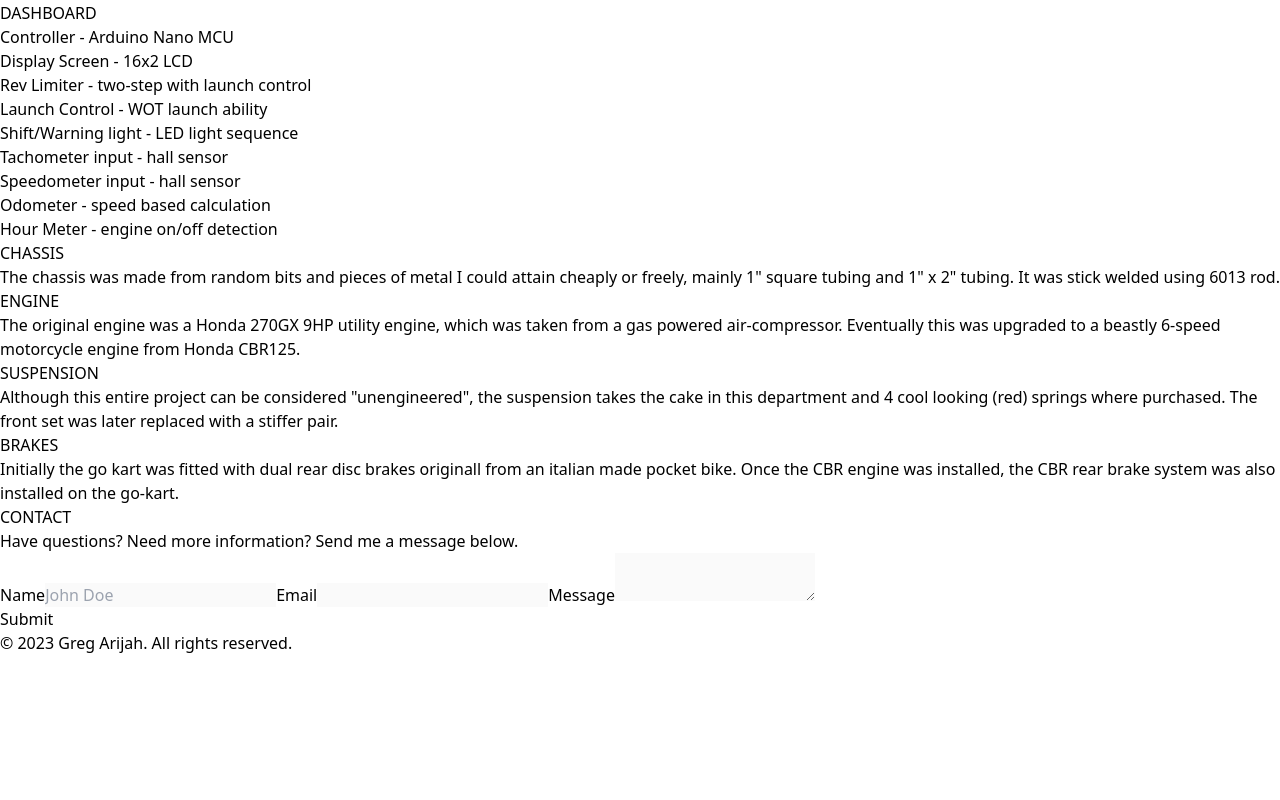
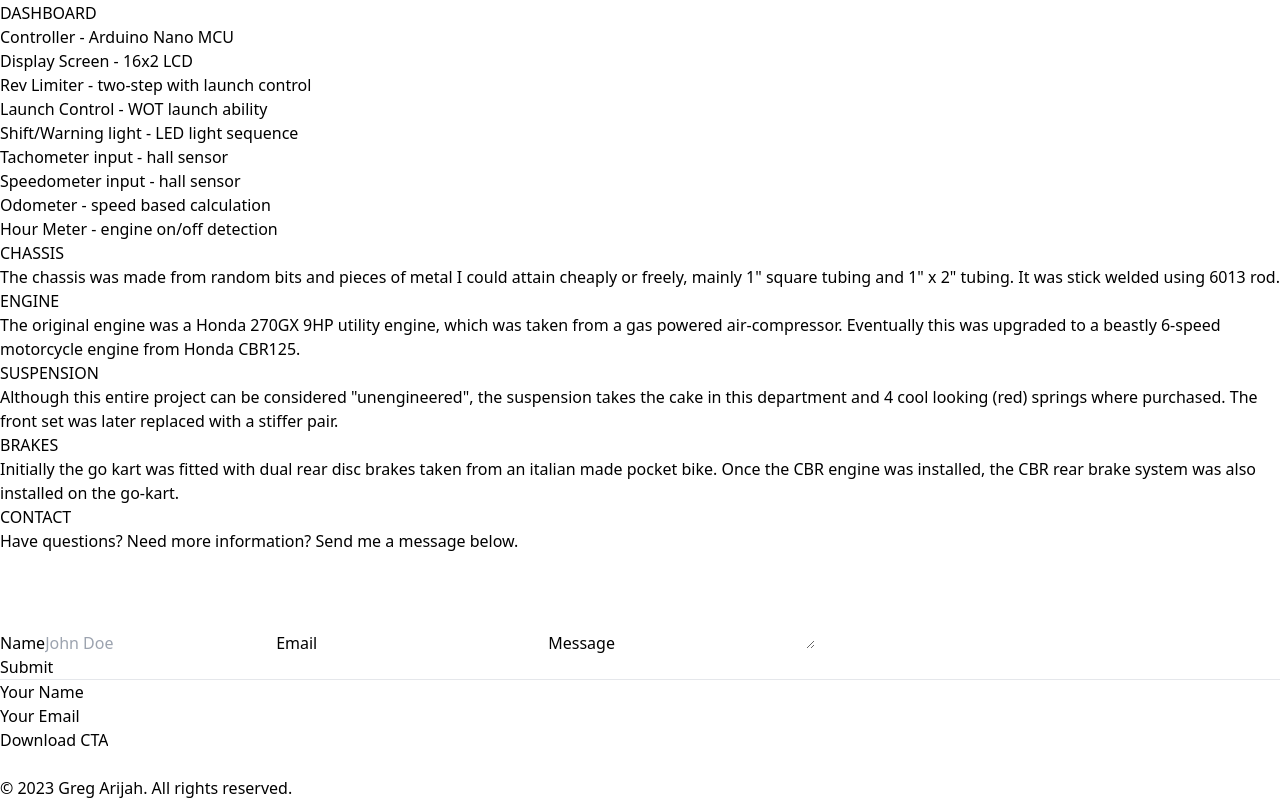
Before and after one commit to gregArijah/digital-dashboard, a React (Vite) app in the folder website/: page / in a window 1280 px wide. Shown: the part 1495-2295 px from the top of the page. Before the commit the page ends 2150 px from the top, so only its background shows below. Built offline with nearby package versions, Linux system fonts and the light colour scheme.

Commit message:
workin on contact form

```diff
--- a/website/src/App.jsx
+++ b/website/src/App.jsx
@@ -10,7 +10,7 @@
   return (
 
     <div className='bg-black bg-fixed text-gray-300 h-max'>
-        <div className='p-5 space-y-10'>
+        <div className='p-5 space-y-10 md:mx-40'>
             <section id='home' className='flex justify-between'>
               <Header />
               <Nav />
--- a/website/src/app_components/contact.jsx
+++ b/website/src/app_components/contact.jsx
@@ -1,32 +1,54 @@
 export default function Contact() {
     return(
-        <div className="opacity-20">
+        <div className="opacity-20 md:mx-20">
             <div className="text-lg text-center mb-3">CONTACT</div>
             <div className="text-center space-y-3">
                 <p>Have questions? Need more information? Send me a message below.</p>
-                <form className="space-y-3">
+                <form className="space-y-3" action="https://public.herotofu.com/v1/8eb0f8c0-486a-11ee-b201-930d103a99ad" method="post" accept-charset="UTF-8">
+
                     <div className="flex flex-col">
-                        <label className="text-left">Name</label>
+
+
+                        <label for="name" className="text-left">Name</label>
                         <input
-                            disabled={true}
+                            name="Name" id="name" required
                             className="bg-gray-300 border-2 border-gray-300 rounded-md p-1 mb-1"
                             type="text"
                             placeholder="John Doe">
                         </input>
-                        <label className="text-left">Email</label>
+                        <label for="email" className="text-left">Email</label>
                         <input
-                            disabled={true}
+                            name="Email" id="email" required
                             className="bg-gray-300 border-2 border-gray-300 rounded-md p-1 mb-1"
-                            type="text">
+                            type="email">
                         </input>
                         <label className="text-left">Message</label>
                         <textarea
-                            disabled={true}
+                            name="_gotcha" tabindex="-1" autocomplete="off"
                             className="bg-gray-300 border-2 border-gray-300 rounded-md p-1 mb-1"
-                            type="text">
+                            type="text"
+                            rows="4"
+                            >
                         </textarea>
                     </div>
-                    <button  disabled={true} className="bg-gray-300 text-black rounded-md p-1 px-2">Submit</button>
+                    <button type="submit" className="bg-gray-300 text-black rounded-md p-1 px-2">Submit</button>
+                </form>
+                <hr/>
+                <form action="https://public.herotofu.com/v1/8eb0f8c0-486a-11ee-b201-930d103a99ad" method="post" accept-charset="UTF-8">
+                    <div>
+                        <label for="name">Your Name</label>
+                        <input name="Name" id="name" type="text" required />
+                    </div>
+                    <div>
+                        <label for="email">Your Email</label>
+                        <input name="Email" id="email" type="email" required  />
+                    </div>
+                    <div>
+                        <input type="submit" value="Download CTA" />
+                        <div>
+                        <input type="text" name="_gotcha" tabindex="-1" autocomplete="off" />
+                        </div>
+                    </div>
                 </form>
 
 
--- a/website/src/app_components/footer.jsx
+++ b/website/src/app_components/footer.jsx
@@ -2,7 +2,7 @@
     return(
         <div>
             <div className="text-sm mb-3">
-                <p className="text-center">© 2023 Greg Arijah. All rights reserved.</p>
+                <p className="text-center">© 2023 <a href="https://gregarijah.vercel.app/" className="underline">Greg Arijah</a>. All rights reserved.</p>
             </div>
         </div>
     )
--- a/website/src/app_components/specs.jsx
+++ b/website/src/app_components/specs.jsx
@@ -30,7 +30,7 @@
                 </div>
                 <div>
                     <p>BRAKES</p>
-                    <p>Initially the go kart was fitted with dual rear disc brakes originall from an italian made pocket bike. Once the CBR engine was installed, the CBR rear brake system was also installed on the go-kart.</p>
+                    <p>Initially the go kart was fitted with dual rear disc brakes taken from an italian made pocket bike. Once the CBR engine was installed, the CBR rear brake system was also installed on the go-kart.</p>
                 </div>
 
             </div>
```
